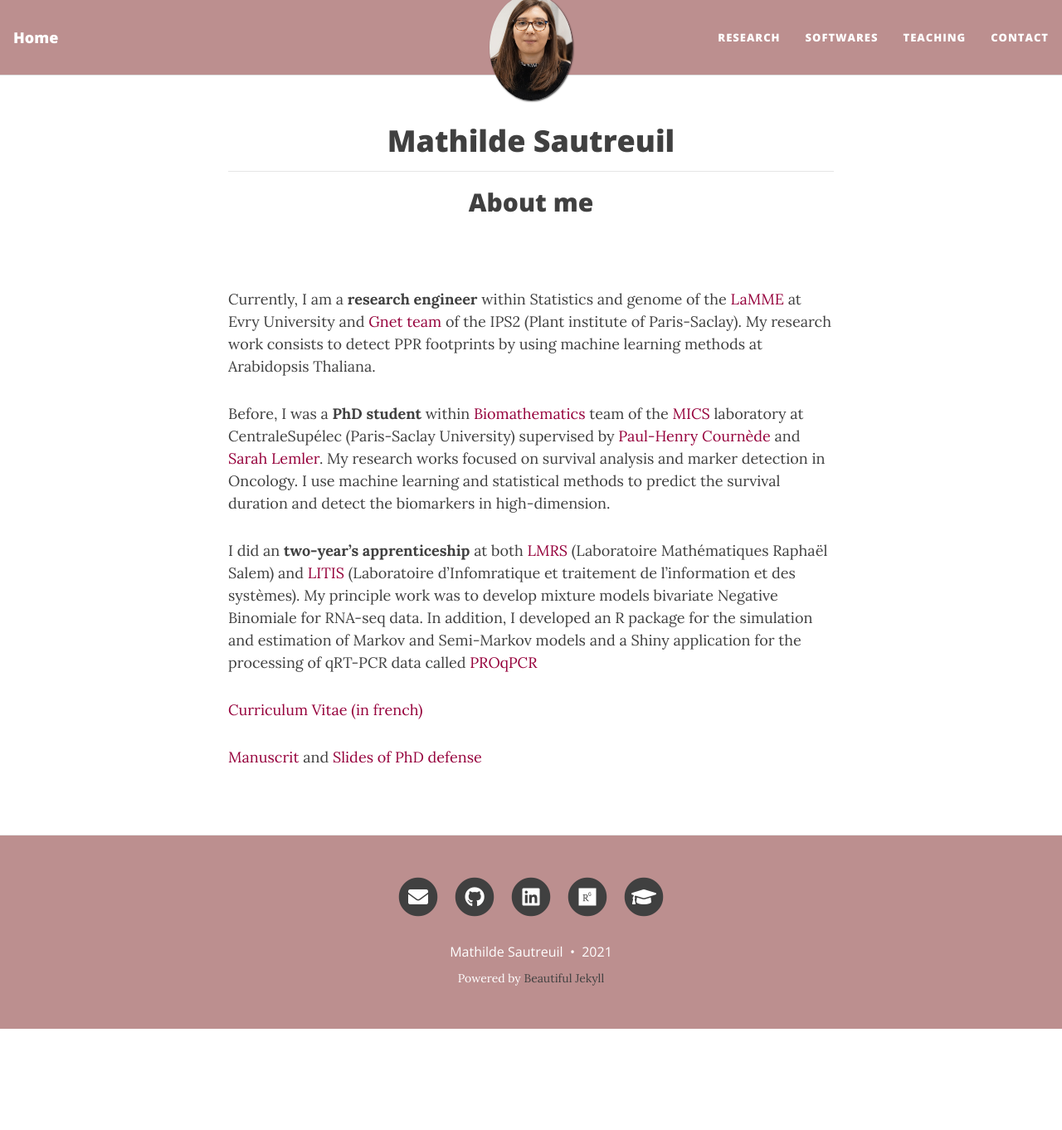
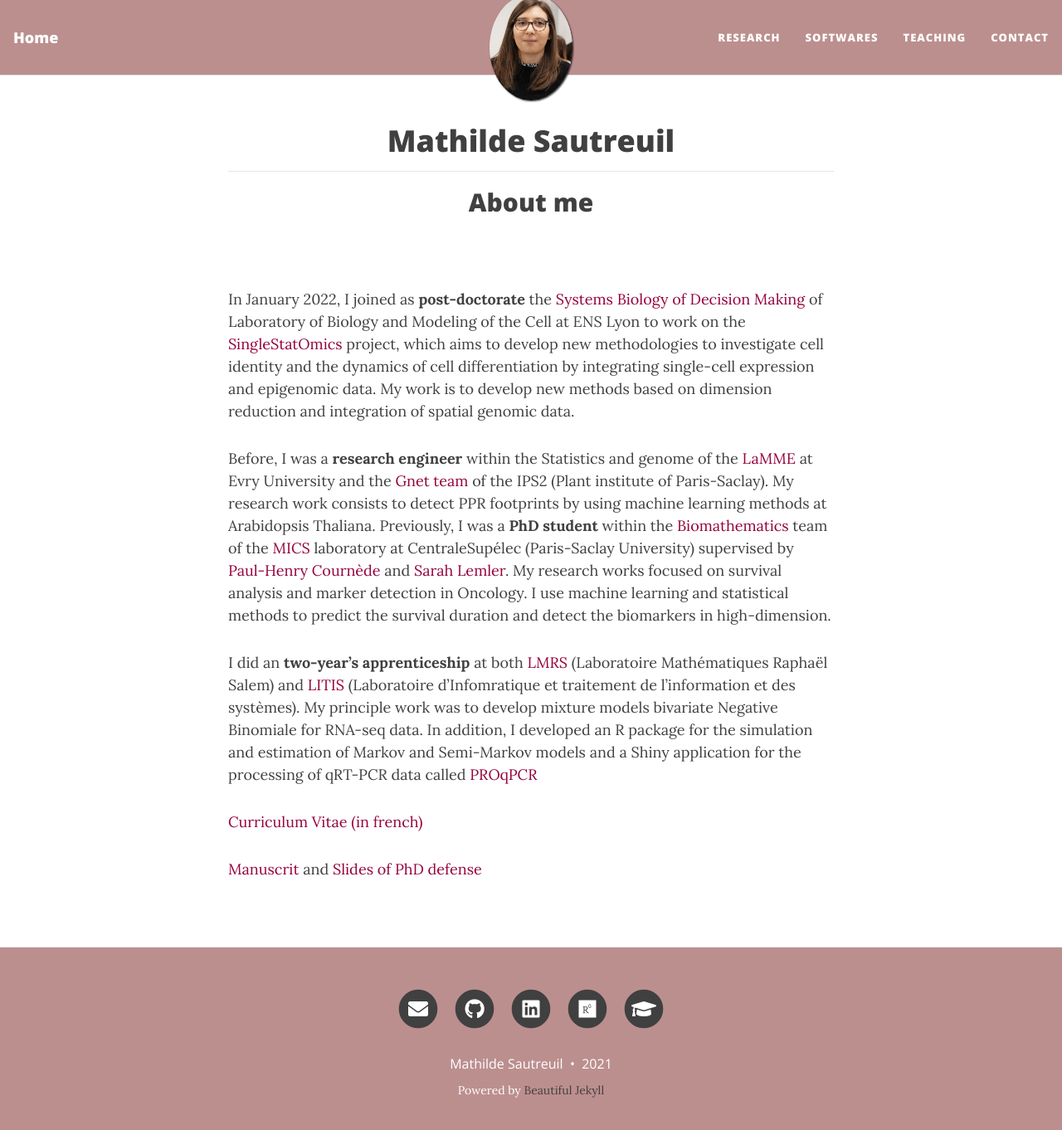
Before and after one commit to mathildesautreuil/mathildesautreuil.github.io, a Jekyll site: the page built from index.md, in a window 1280 px wide and 1375 px high. Shown: the top 1362 px of the window at 83% size. Built offline with Jekyll 4.4.1, drawn with Linux system fonts in a browser that asks for light colours; nearby versions of some CDN libraries; the list of posts is cut into pages by our own code.

Commit message:
update positions

```diff
--- a/index.md
+++ b/index.md
@@ -9,9 +9,10 @@ layout: page
 </div>
   <br/>
 
-Currently, I am a **research engineer** within Statistics and genome of the [LaMME](http://www.math-evry.cnrs.fr/welcome){:target="\_blank"} at Evry University and [Gnet team](http://www.ips2.universite-paris-saclay.fr/en/research/pmin-department-plant-microbe-interactions-and-networks-biotic-interactions/gnet-genomics-networks.html) of the IPS2 (Plant institute of Paris-Saclay). My research work consists to detect PPR footprints by using machine learning methods at Arabidopsis Thaliana.
+In January 2022, I joined as **post-doctorate** the [Systems Biology of Decision Making](http://www.ens-lyon.fr/LBMC/equipes/systems-biology-of-decision-making) of Laboratory of Biology and Modeling of the Cell at ENS Lyon to work on the [SingleStatOmics](https://anr-singlestatomics.pages.math.cnrs.fr/) project, which aims to develop new methodologies to investigate cell identity and the dynamics of cell differentiation by integrating single-cell expression and epigenomic data. My work is to develop new methods based on dimension reduction and integration of spatial genomic data.
 
-Before, I was a **PhD student** within <a href = 'http://biomathematics.mics.centralesupelec.fr/en'>Biomathematics</a> team of the [MICS](http://mics.centralesupelec.fr/en/){:target="\_blank"} laboratory at CentraleSupélec (Paris-Saclay University) supervised by [Paul-Henry Cournède](https://scholar.google.fr/citations?hl=fr&user=LGr1sroAAAAJ&view_op=list_works&sortby=pubdate) and [Sarah Lemler](https://sites.google.com/view/sarah-lemler). My research works focused on survival analysis and marker detection in Oncology. I use machine learning and statistical methods to predict the survival duration and detect the biomarkers in high-dimension.
+Before, I was a **research engineer** within the Statistics and genome of the [LaMME](http://www.math-evry.cnrs.fr/welcome){:target="\_blank"} at Evry University and the [Gnet team](http://www.ips2.universite-paris-saclay.fr/en/research/pmin-department-plant-microbe-interactions-and-networks-biotic-interactions/gnet-genomics-networks.html) of the IPS2 (Plant institute of Paris-Saclay). My research work consists to detect PPR footprints by using machine learning methods at Arabidopsis Thaliana.
+Previously, I was a **PhD student** within the <a href = 'http://biomathematics.mics.centralesupelec.fr/en'>Biomathematics</a> team of the [MICS](http://mics.centralesupelec.fr/en/){:target="\_blank"} laboratory at CentraleSupélec (Paris-Saclay University) supervised by [Paul-Henry Cournède](https://scholar.google.fr/citations?hl=fr&user=LGr1sroAAAAJ&view_op=list_works&sortby=pubdate) and [Sarah Lemler](https://sites.google.com/view/sarah-lemler). My research works focused on survival analysis and marker detection in Oncology. I use machine learning and statistical methods to predict the survival duration and detect the biomarkers in high-dimension.
 
 I did an **two-year's apprenticeship** at both [LMRS](http://lmrs.univ-rouen.fr/){:target="\_blank"} (Laboratoire Mathématiques Raphaël Salem) and [LITIS](https://www.litislab.fr/accueil){:target="\_blank"} (Laboratoire d'Infomratique et traitement de l'information et des systèmes). My principle work was to develop mixture models bivariate Negative Binomiale for RNA-seq data. In addition, I developed an R package for the simulation and estimation of Markov and Semi-Markov models and a Shiny application for the processing of qRT-PCR data called [PROqPCR](https://qpcrapp.shinyapps.io/proqpcr/){:target="\_blank"}
 
```
Also changed, not shown: aboutme.md (+3 -2 lines), 1 other file.
